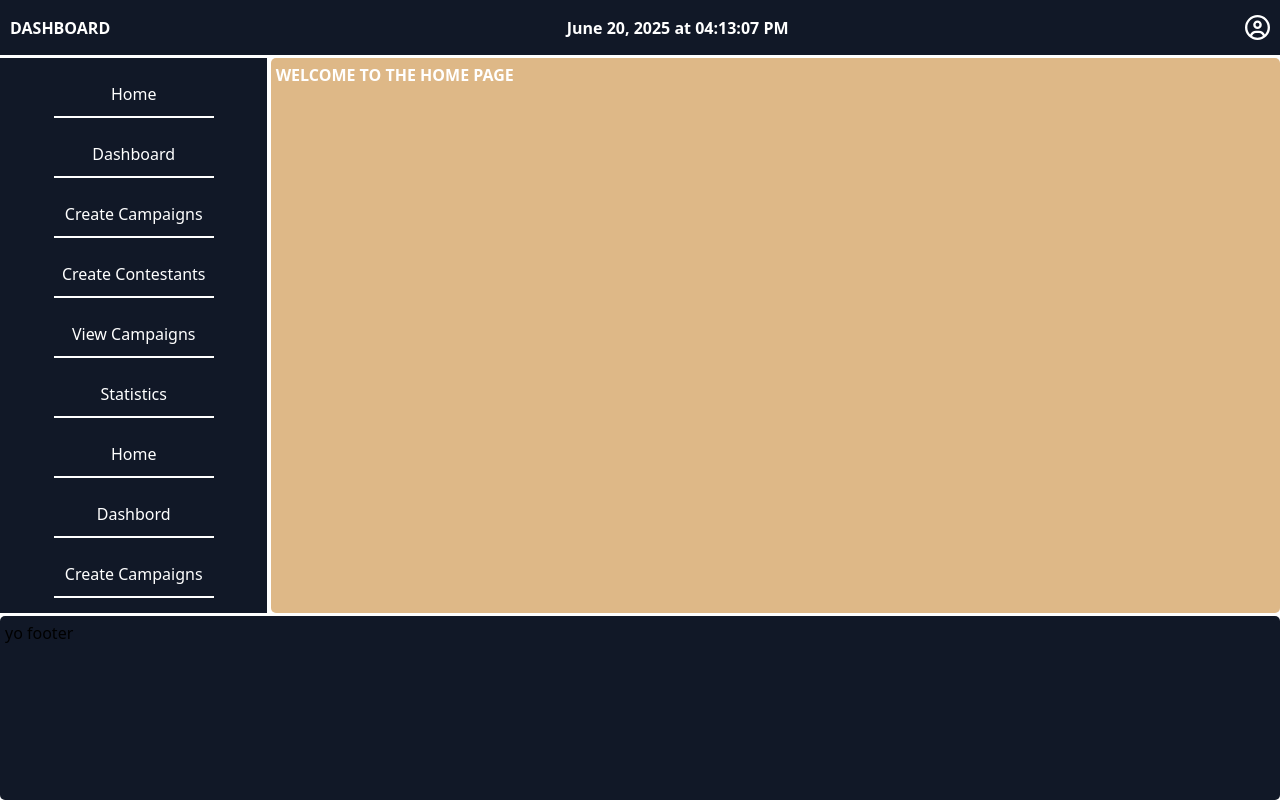
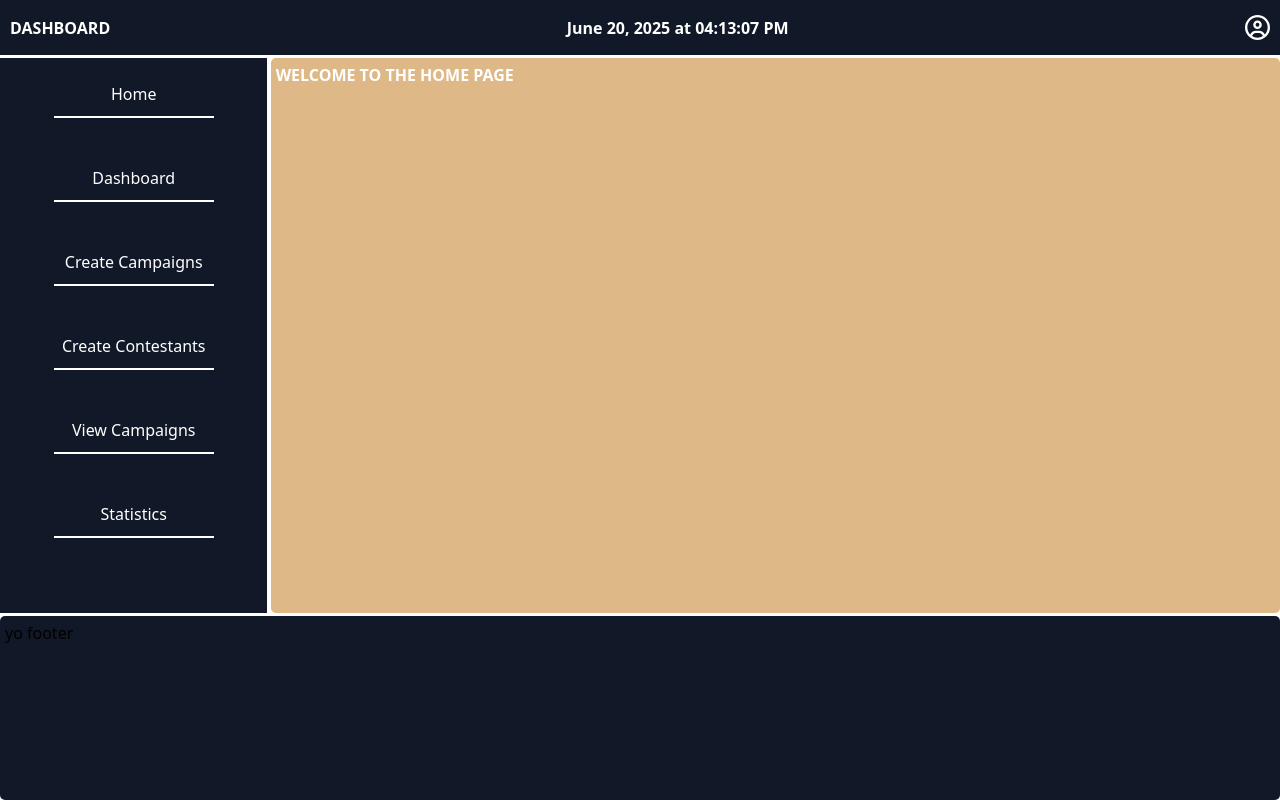
Before and after one commit to Osasblaisekhan/votersstream, a React (Vite) app: page / in a window 1280 px wide. Built offline with nearby package versions, Linux system fonts and the light colour scheme.

Commit message:
make changes

```diff
--- a/src/admin/Sidebar.jsx
+++ b/src/admin/Sidebar.jsx
@@ -6,7 +6,7 @@ const Sidebar = () => {
   return (
     <div>
     <nav className='text-white mt-6 mb-6'>
-      <ul className='flex flex-col gap-6  items-center'>
+      <ul className='flex flex-col gap-12  items-center'>
 
        <li className='w-40 h-9 text-center border-b-2 hover:text-amber-700 cursor-pointer hover:bg-amber-100'> <Link to={'/'}>Home</Link></li>
        <li className='w-40 h-9 text-center border-b-2 hover:text-amber-700 cursor-pointer hover:bg-amber-100'> <Link to={'/dashboard'}>Dashboard</Link></li>
@@ -15,19 +15,7 @@ const Sidebar = () => {
        <li className='w-40 h-9 text-center border-b-2 hover:text-amber-700 cursor-pointer hover:bg-amber-100'> <Link to={'/viewCampaigns'}>View Campaigns</Link></li>
        <li className='w-40 h-9 text-center border-b-2 hover:text-amber-700 cursor-pointer hover:bg-amber-100'> <Link to={'/statistics'}>Statistics</Link></li>
 
-        <li className='w-40 h-9 text-center border-b-2'>Home</li>
-        <li className='w-40 h-9 text-center border-b-2'>Dashbord</li>
-        <li className='w-40 h-9 text-center border-b-2'>Create Campaigns</li>
-        <li className='w-40 h-9 text-center border-b-2'>Creat Contestants</li>
-        <li className='w-40 h-9 text-center border-b-2'>View Campaigns</li>
-        <li className='w-40 h-9 text-center border-b-2'>Statistics</li>
 
-        <li className='w-40 h-9 text-center border-b-2'>Home</li>
-        <li className='w-40 h-9 text-center border-b-2'>Dashbord</li>
-        <li className='w-40 h-9 text-center border-b-2'>Create Campaigns</li>
-        <li className='w-40 h-9 text-center border-b-2'>Creat Contestants</li>
-        <li className='w-40 h-9 text-center border-b-2'>View Campaigns</li>
-        <li className='w-40 h-9 text-center border-b-2'>Statistics</li>
       </ul>
     </nav>
     </div>
```
